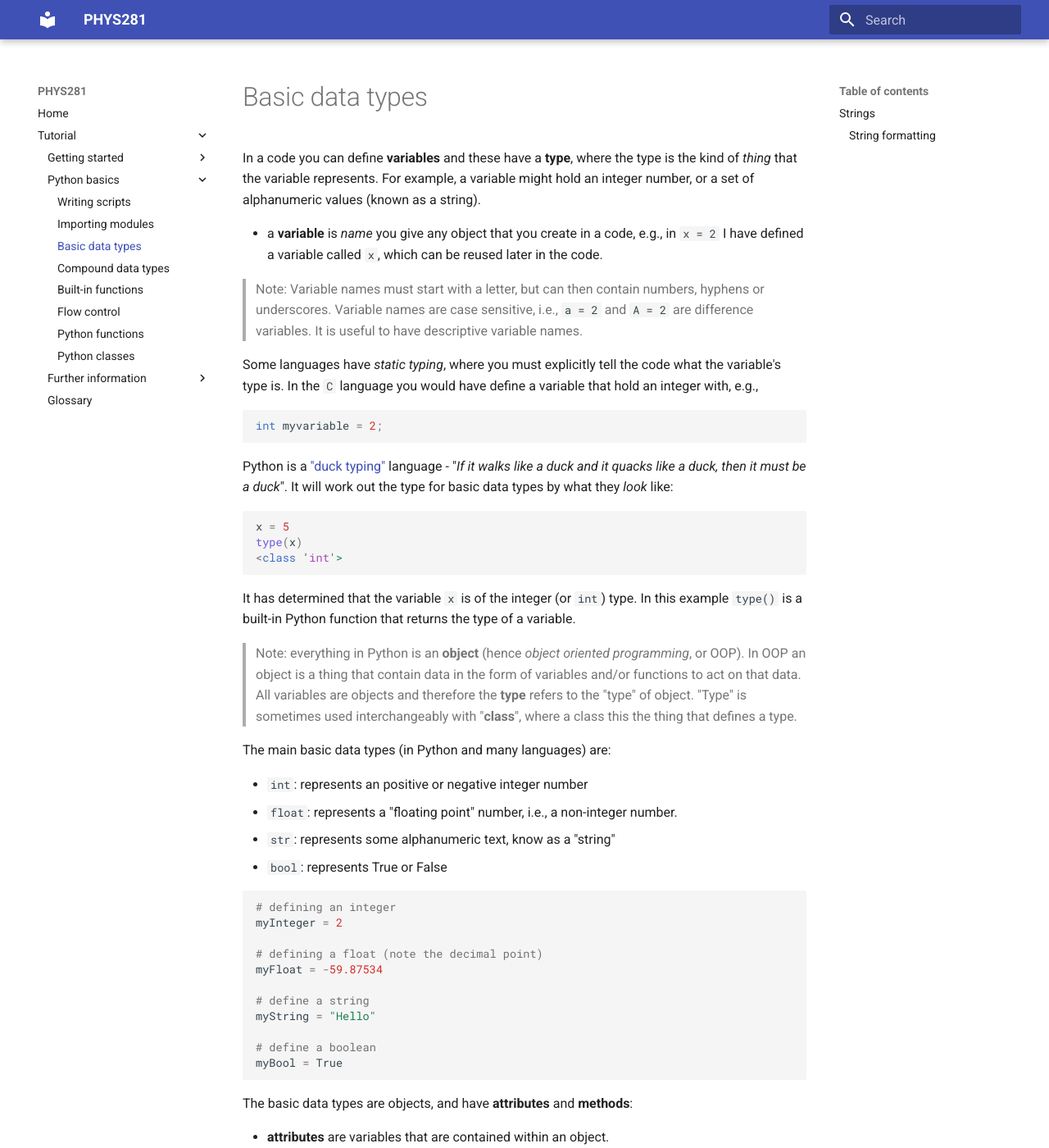
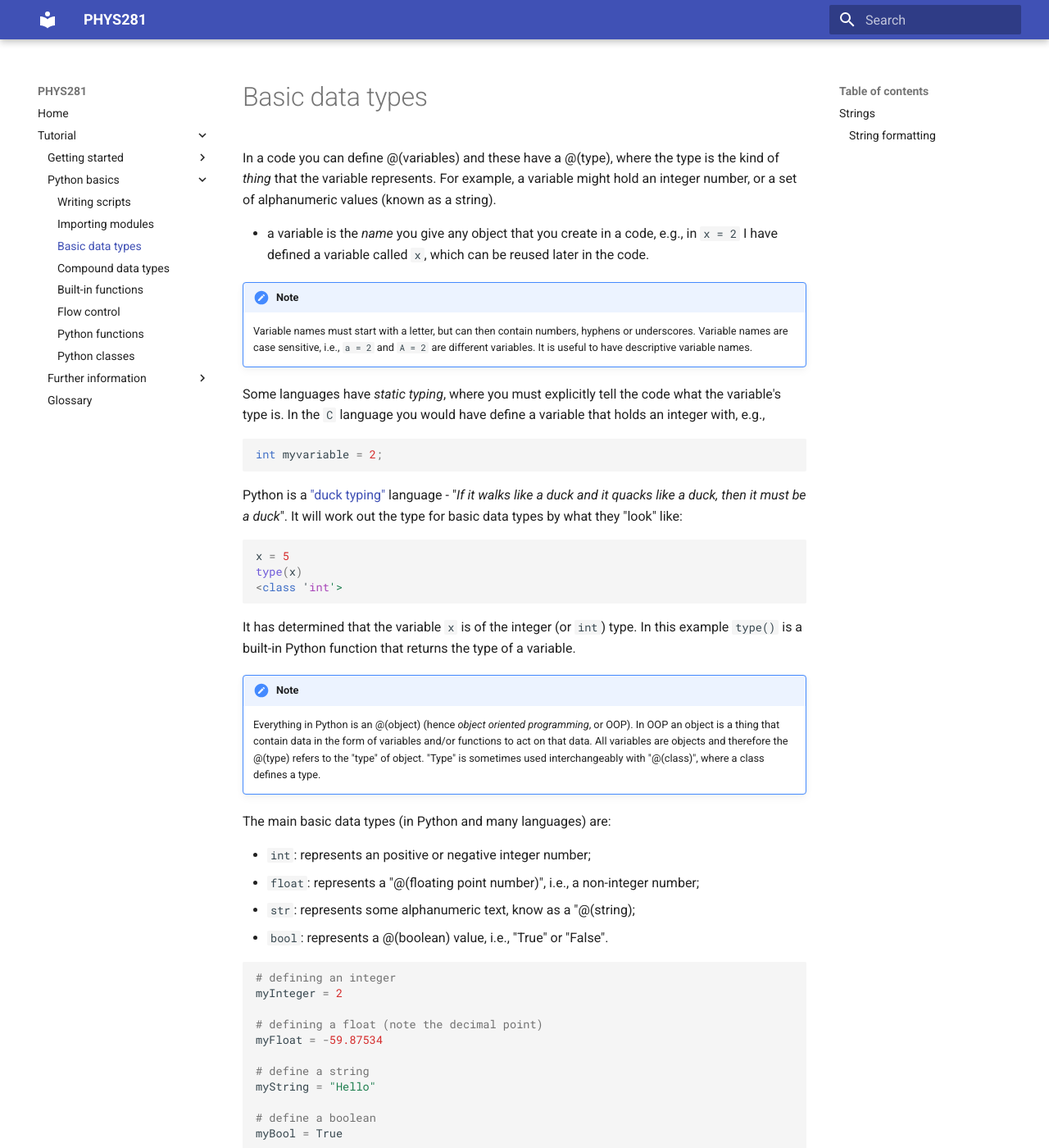
Before and after one commit to ndd21/PHYS281, an MkDocs documentation site: the page built from docs/demo-data-types.md, in a window 1280 px wide and 1400 px high. Shown: the whole window at 82% size. Built offline with MkDocs 1.6.1 and Material for MkDocs 9.7.7, drawn with Linux system fonts in a browser that asks for light colours; nearby versions of some CDN libraries; some of the changed text lies outside the part shown.

Commit message:
Proof read data types and compound data types sections

````diff
--- a/docs/demo-data-types.md
+++ b/docs/demo-data-types.md
@@ -1,18 +1,19 @@
 # Basic data types
 
-In a code you can define **variables** and these have a **type**, where the type is the kind of
+In a code you can define @(variables) and these have a @(type), where the type is the kind of
 *thing* that the variable represents. For example, a variable might hold an integer number, or a set
 of alphanumeric values (known as a string).
 
-* a **variable** is _name_ you give any object that you create in a code, e.g., in `x = 2` I have
-  defined a variable called `x`, which can be reused later in the code.
+* a variable is the _name_ you give any object that you create in a code, e.g., in `x = 2` I
+  have defined a variable called `x`, which can be reused later in the code.
 
-> Note:  Variable names must start with a letter, but can then contain numbers, hyphens or
-> underscores. Variable names are case sensitive, i.e., `a = 2` and `A = 2` are difference
-> variables. It is useful to have descriptive variable names.
+!!! note
+    Variable names must start with a letter, but can then contain numbers, hyphens or
+    underscores. Variable names are case sensitive, i.e., `a = 2` and `A = 2` are different
+    variables. It is useful to have descriptive variable names.
 
 Some languages have *static typing*, where you must explicitly tell the code what the variable's type
-is. In the `C` language you would have define a variable that hold an integer with, e.g.,
+is. In the `C` language you would have define a variable that holds an integer with, e.g.,
 
 ```C
 int myvariable = 2;
@@ -20,7 +21,7 @@
 
 Python is a ["duck typing"](https://en.wikipedia.org/wiki/Duck_typing) language - "*If it walks like
 a duck and it quacks like a duck, then it must be a duck*". It will work out the type for basic data
-types by what they *look* like:
+types by what they "look" like:
 
 ```python
 x = 5
@@ -31,18 +32,18 @@
 It has determined that the variable `x` is of the integer (or `int`) type. In this example `type()`
 is a built-in Python function that returns the type of a variable.
 
-> Note: everything in Python is an **object** (hence *object oriented programming*, or OOP). In OOP
-> an object is a thing that contain data in the form of variables and/or functions to act on that
-> data. All variables are objects and therefore the **type** refers to the "type" of object. "Type"
-> is sometimes used interchangeably with "**class**", where a class this the thing that defines a
-> type.
+!!! note
+    Everything in Python is an @(object) (hence *object oriented programming*, or OOP). In OOP
+    an object is a thing that contain data in the form of variables and/or functions to act on that
+    data. All variables are objects and therefore the @(type) refers to the "type" of object.
+    "Type" is sometimes used interchangeably with "@(class)", where a class defines a type.
 
 The main basic data types (in Python and many languages) are:
 
-* `int`: represents an positive or negative integer number
-* `float`: represents a "floating point" number, i.e., a non-integer number.
-* `str`: represents some alphanumeric text, know as a "string"
-* `bool`: represents True or False
+* `int`: represents an positive or negative integer number;
+* `float`: represents a "@(floating point number)", i.e., a non-integer number;
+* `str`: represents some alphanumeric text, know as a "@(string);
+* `bool`: represents a @(boolean) value, i.e., "True" or "False".
 
 ```python
 # defining an integer
@@ -127,7 +128,7 @@
 34
 ```
 
-You can place objects into string representations into other strings using the string
+You can place an object's string representation into another strings using the
 [`format()`](https://www.w3schools.com/python/ref_string_format.asp) method. For example:
 
 ```python
@@ -141,8 +142,7 @@
 The `format()` method replaces the curly brackets with the string representations for `x`, `y` and
 `z`.
 
-You can have even more control about how numbers are displayed using the string `format()` method.
-For example:
+You can have even more control about how numbers are displayed, for example:
 
 ```python
 x = 12.9627459845
````
Also changed, not shown: other parts of docs/demo-data-types.md (+8 -8 lines), docs/demo-compound-data-types.md (+67 -41 lines).
